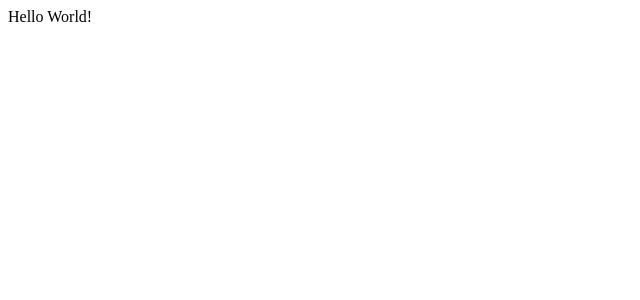
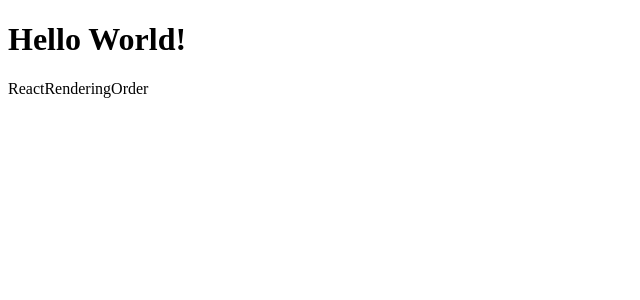
Before and after one commit to zeriong/js-react-revise, a React (Create React App) app: page / in a window 1280 px wide. Shown: the top 300 px of the page, without its empty margins (0-640 px from the left). Built offline with nearby package versions, Linux system fonts and the light colour scheme.

Commit message:
react: useEffect와 useState에 의한 렌더링 순서에 대한 복습

```diff
--- a/src/App.js
+++ b/src/App.js
@@ -1,7 +1,12 @@
+import {ReactRenderingOrder} from './list/ReactRenderingOrder';
+
 function App() {
   return (
     <div>
-      Hello World!
+        <h1>
+            Hello World!
+        </h1>
+        <ReactRenderingOrder/>
     </div>
   );
 }
--- a/src/index.js
+++ b/src/index.js
@@ -4,7 +4,5 @@ import App from './App';
 
 const root = ReactDOM.createRoot(document.getElementById('root'));
 root.render(
-  <React.StrictMode>
     <App />
-  </React.StrictMode>
 );
--- /dev/null
+++ b/src/list/ReactRenderingOrder.js
@@ -0,0 +1,27 @@
+import {useEffect, useState} from 'react';
+
+export const ReactRenderingOrder = () => {
+    console.log('a')
+
+    const [state, setState] = useState(false);
+    console.log('b')
+
+    useEffect(() => {
+        console.log('c')
+        setTimeout(() => {
+            setState(true);
+            console.log('d')
+        }, 1000)
+    }, []);
+
+    // 렌더링 순서는
+    // a b c d a b 이다.
+    // setState함수에는 render함수가 내포되어있어 컴포넌트를 재실행 시켜준다.
+    // ** (render 매서드가 내포 되어있다는 것을 잊지말 것)
+
+    return (
+        <div>
+            ReactRenderingOrder
+        </div>
+    )
+}
```
